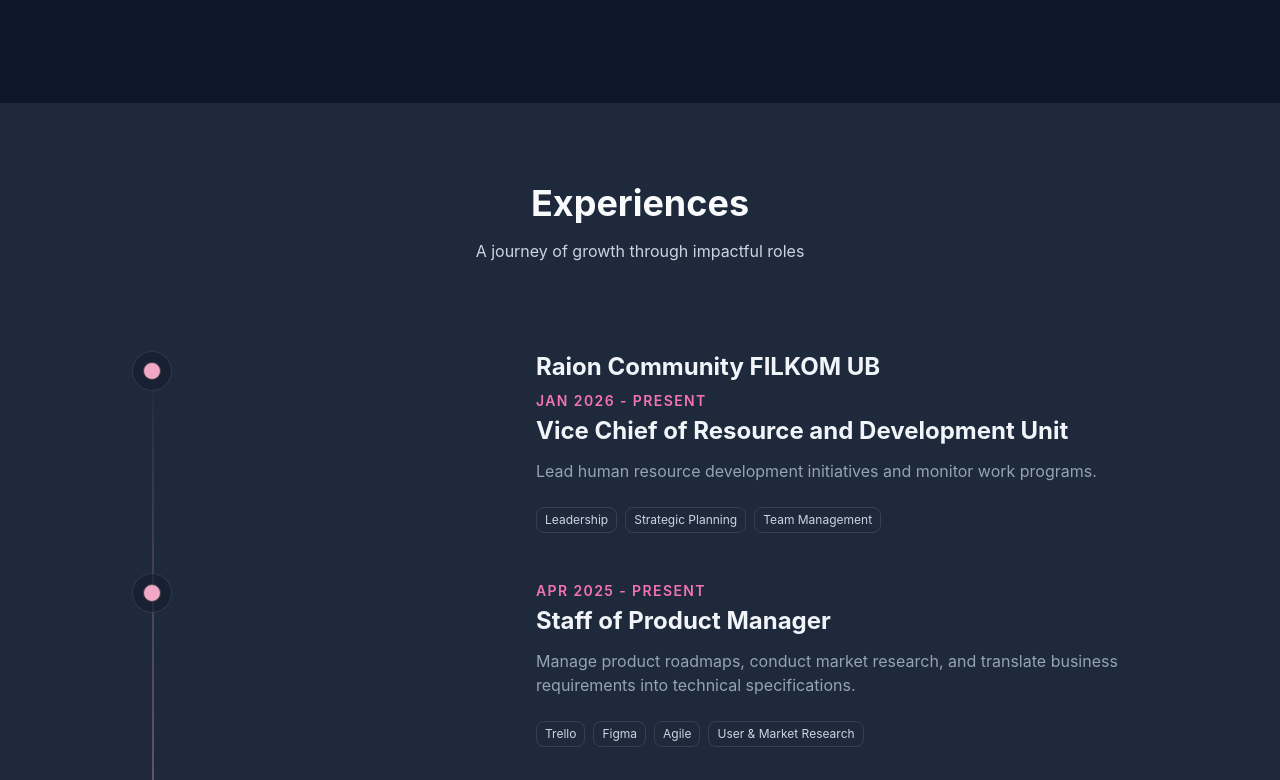
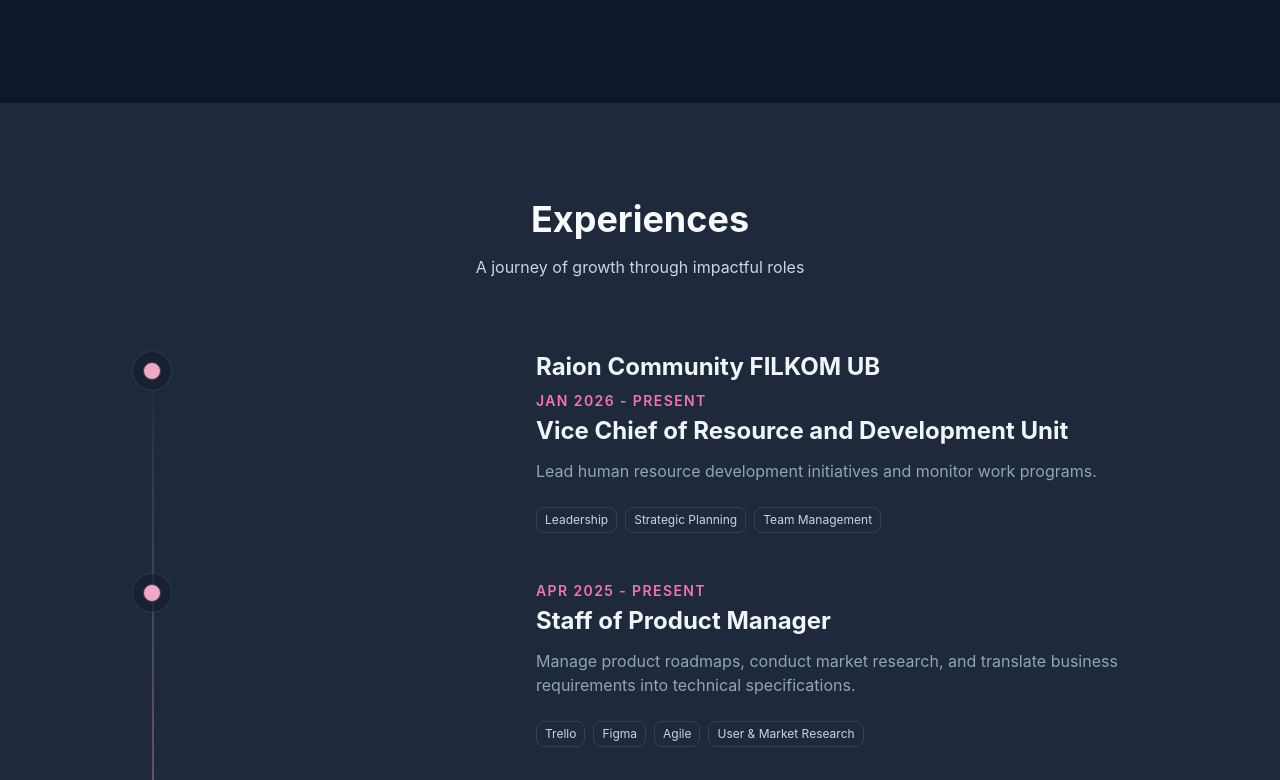
Before and after one commit to dvsalmah/PersonalSite-v1, a React (Vite) app: page / in a window 1280 px wide. Shown: the part 2100-2880 px from the top of the page. Built offline with nearby package versions, Linux system fonts and the light colour scheme.

Commit message:
style: adjust margin spacing in Experience section

```diff
--- a/src/components/ui/timeline.jsx
+++ b/src/components/ui/timeline.jsx
@@ -33,7 +33,7 @@
 
   return (
     <div className="w-full bg-[#1E293B] font-sans md:px-10" ref={containerRef}>
-      <div ref={ref} className="relative max-w-7xl mx-auto pb-20">
+      <div ref={ref} className="relative max-w-7xl mx-auto">
         {data.map((item, index) => (
           <div key={index} className="flex justify-start pt-10 md:gap-4">
             <div className="sticky flex flex-col md:flex-row z-40 items-center top-40 self-start max-w-xs lg:max-w-sm md:w-full">
@@ -45,7 +45,7 @@
               </h3>
             </div>
             <div className="relative pl-20 pr-4 md:pl-4 w-full">
-                            <h3 className="md:hidden block text-2xl mb-2 text-left font-bold text-slate-100">
+              <h3 className="md:hidden block text-2xl mb-2 text-left font-bold text-slate-100">
                 {item.title}
               </h3>
               <span className="block text-pink-400 font-semibold text-sm tracking-widest uppercase mb-1">
--- a/src/page/Experiences.jsx
+++ b/src/page/Experiences.jsx
@@ -44,10 +44,10 @@
     }
   ];
   return (
-    <section id="experiences" className="py-20 bg-[#1E293B]">
+    <section id="experiences" className="py-24 bg-[#1E293B]">
       <div className="max-w-6xl mx-auto px-4">
         <h2 className="text-3xl md:text-4xl font-bold text-center text-[#F8FAFC]">Experiences</h2>
-        <p className="text-center mb-12 mt-4 text-[#CBD5E1]">A journey of growth through impactful roles</p>
+        <p className="text-center mb-8 mt-4 text-[#CBD5E1]">A journey of growth through impactful roles</p>
         <Timeline data={experiencesData}/>
       </div>
     </section>
```
